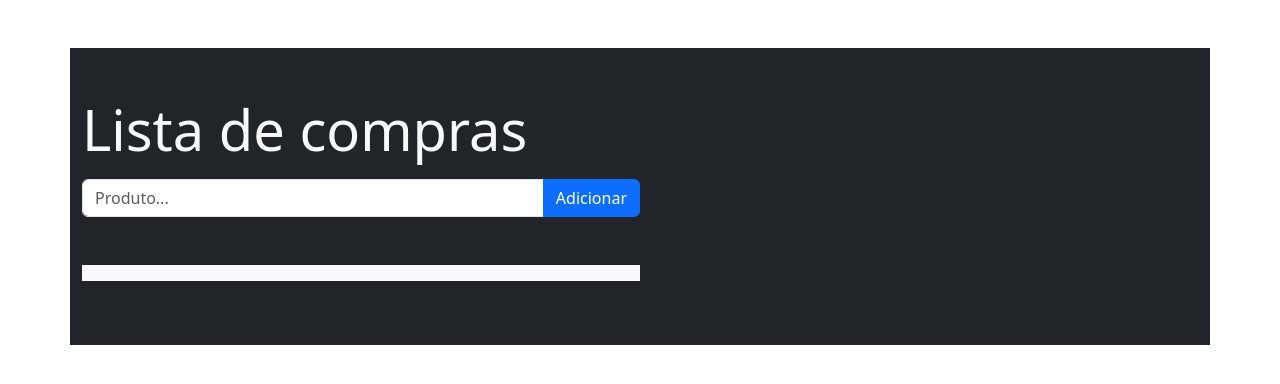
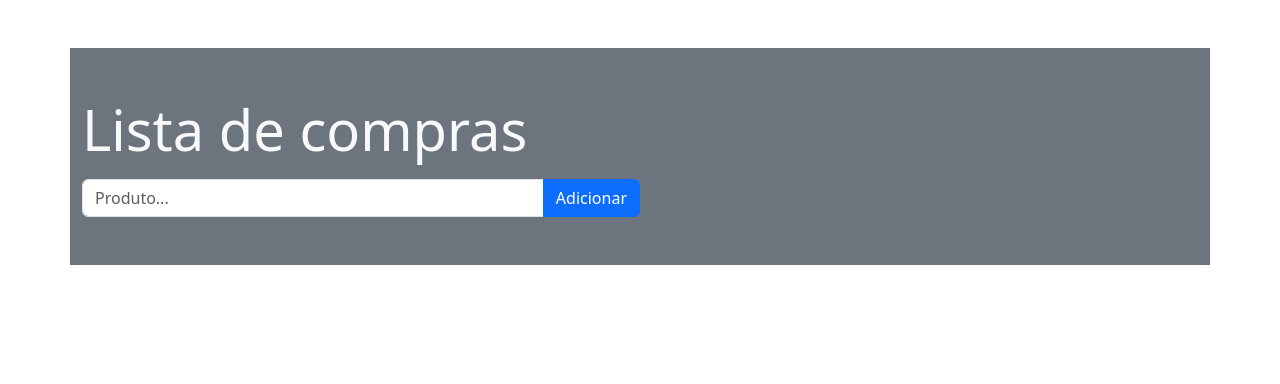
Before and after one commit to danielBRTanimacao/React-estudo, a React (Vite) app in the folder first-react-project/: page / in a window 1280 px wide. Shown: the top 384 px of the page. Built offline with nearby package versions, Linux system fonts and the light colour scheme.

Commit message:
update aula index

```diff
--- a/first-react-project/package.json
+++ b/first-react-project/package.json
@@ -11,7 +11,8 @@
   },
   "dependencies": {
     "react": "^18.2.0",
-    "react-dom": "^18.2.0"
+    "react-dom": "^18.2.0",
+    "uuid": "^9.0.1"
   },
   "devDependencies": {
     "@types/react": "^18.2.43",
--- a/first-react-project/src/App.jsx
+++ b/first-react-project/src/App.jsx
@@ -1,17 +1,22 @@
-import { useRef } from "react";
+import { useRef, useState } from "react";
+import { v4 } from "uuid";
 
 // React Hooks ferramentas para auxiliar
 // useRef
+// useState / estado -> É uma variavel que quando os valores são trocados a tela ira "recarregar os valores"
 
 function Home() {
+    const [products, setProducts] = useState([]);
     const input_text = useRef();
 
     function additingItens() {
-        let text_input = document.querySelector("p#txtinput");
-        text_input.innerHTML = input_text.current.value;
+        setProducts({ id: v4(), name: input_text.current.value }, ...products);
+        // let text_input = document.querySelector("p#txtinput");
+        // products.push(input_text.current.value);
+        // text_input.innerHTML = products;
     }
     return (
-        <div class="container pt-5 pb-5 mt-5 bg-dark">
+        <div class="container pt-5 pb-5 mt-5 bg-secondary">
             <h1 class="display-4 text-light">Lista de compras</h1>
             <div class="input-group w-50 pt-2">
                 <input
@@ -24,9 +29,14 @@ function Home() {
                     Adicionar
                 </button>
             </div>
-            <div class="bg-light mt-5 w-50">
+            {products.map((product) => (
+                <div class="text-light bg-primary" key={product.id}>
+                    {product.name}
+                </div>
+            ))}
+            {/* <div class="bg-light mt-5 w-50">
                 <p class="p-2" id="txtinput"></p>
-            </div>
+            </div> */}
         </div>
     );
 }
```
Also changed, not shown: 1 other file (tests, documents, lock files or other folders).
